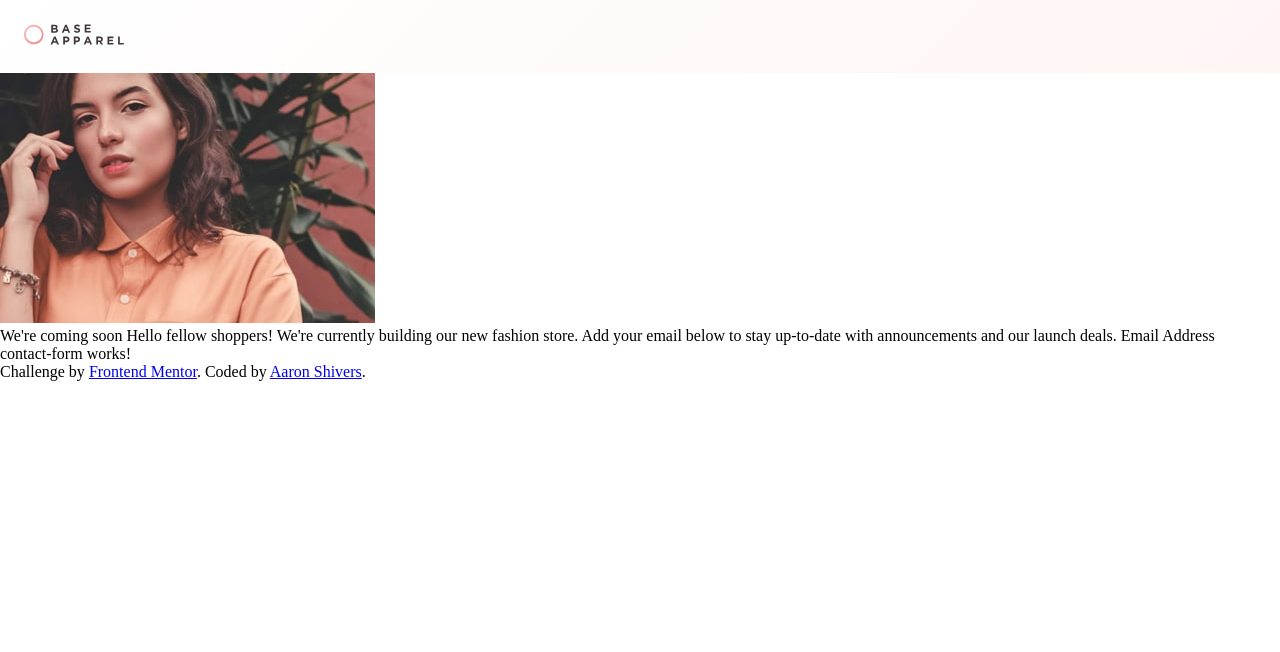
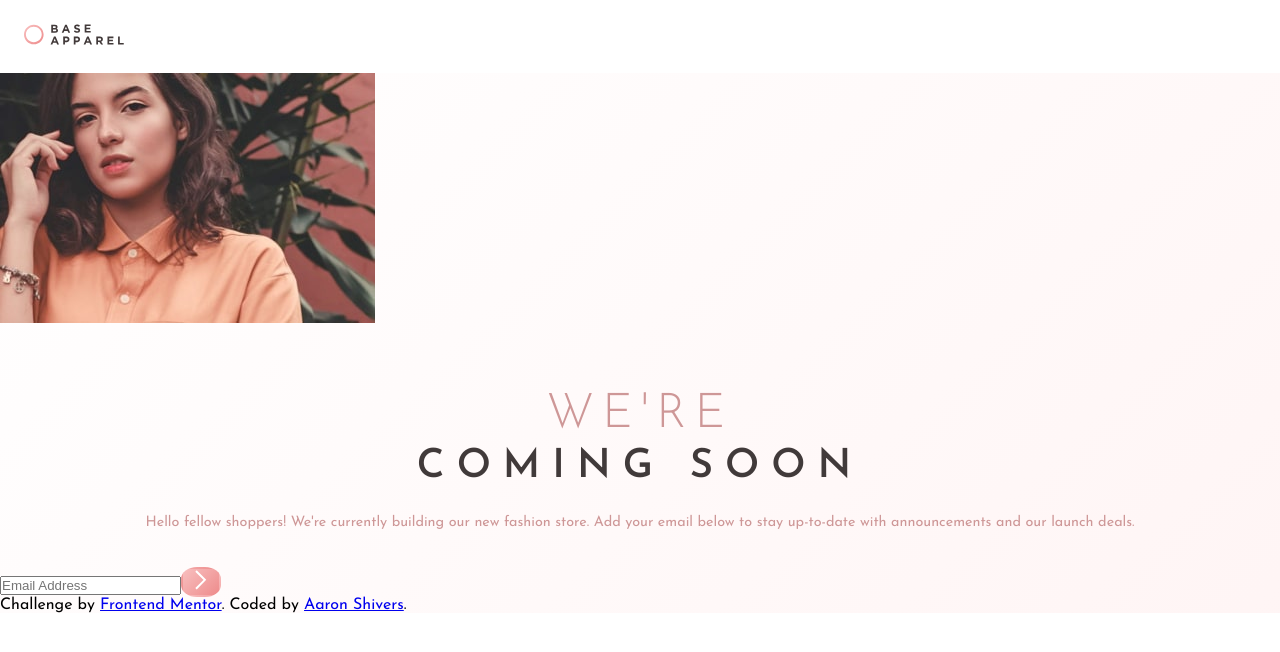
Before and after one commit to aaronshivers/base-apparel, an Angular app: page / in a window 1280 px wide. Shown: the top 652 px of the page. Built offline with nearby package versions, Linux system fonts and the light colour scheme.

Commit message:
setup main section

```diff
--- a/src/app/app.component.html
+++ b/src/app/app.component.html
@@ -1,9 +1,11 @@
 <app-topbar></app-topbar>
 
-<app-hero></app-hero>
+<div class="container">
+  <app-hero></app-hero>
 
-<app-main></app-main>
+  <app-main></app-main>
 
-<app-contact-form></app-contact-form>
+  <app-contact-form></app-contact-form>
 
-<app-footer></app-footer>
+  <app-footer></app-footer>
+</div>
--- a/src/app/app.component.scss
+++ b/src/app/app.component.scss
@@ -0,0 +1,6 @@
+@import "src/assets/scss/mixins";
+
+.container {
+  height: 100%;
+  @include background-gradient-white;
+}
--- a/src/app/contact-form/contact-form.component.html
+++ b/src/app/contact-form/contact-form.component.html
@@ -1 +1,6 @@
-<p>contact-form works!</p>
+<div class="contact">
+  <input type="text" class="contact__input" placeholder="Email Address">
+  <button class="contact__button">
+    <svg xmlns="http://www.w3.org/2000/svg" width="12" height="20"><path fill="none" stroke="#FFF" stroke-width="2" d="M1 1l8.836 8.836L1 18.671"/></svg>
+  </button>
+</div>
--- a/src/app/contact-form/contact-form.component.scss
+++ b/src/app/contact-form/contact-form.component.scss
@@ -0,0 +1,11 @@
+@import "src/assets/scss/mixins";
+
+.contact__button {
+  //background-image: url("src/assets/images/icon-arrow.svg");
+  background-repeat: no-repeat;
+  width: 40px;
+  height: 30px;
+  border-radius: 40%;
+  @include background-gradient-red;
+  border-color: transparent;
+}
--- a/src/app/main/main.component.html
+++ b/src/app/main/main.component.html
@@ -1,6 +1,9 @@
-We're coming soon
+<div class="main">
+  <h1 class="main__header">We're</h1>
+  <h2 class="main__subheader">coming soon</h2>
 
-Hello fellow shoppers! We're currently building our new fashion store.
-Add your email below to stay up-to-date with announcements and our launch deals.
-
-Email Address
+  <p class="main__body">
+    Hello fellow shoppers! We're currently building our new fashion store. Add
+    your email below to stay up-to-date with announcements and our launch deals.
+  </p>
+</div>
--- a/src/app/main/main.component.scss
+++ b/src/app/main/main.component.scss
@@ -0,0 +1,31 @@
+@import "src/assets/scss/variables";
+@import "src/assets/scss/mixins";
+
+.main {
+  color: $red-desaturated;
+  text-align: center;
+  margin: 2rem;
+}
+
+.main__header {
+  font-weight: $font-weight-thin;
+  font-size: 3rem;
+  text-transform: uppercase;
+  letter-spacing: .5rem;
+  margin-top: 4rem;
+}
+
+.main__subheader {
+  color: $red-dark-gray;
+  font-size: 2.5rem;
+  font-weight: $font-weight-thick;
+  text-transform: uppercase;
+  letter-spacing: .75rem;
+  margin-top: .5rem;
+}
+
+.main__body {
+  font-size: .9rem;
+  line-height: 1.5rem;
+  margin-top: 1.5rem;
+}
--- a/src/app/topbar/topbar.component.scss
+++ b/src/app/topbar/topbar.component.scss
@@ -1,7 +1,4 @@
-@import "src/assets/scss/mixins";
-
 .topbar {
-  @include background-gradient-white;
   width: 100%;
 }
 
--- a/src/assets/scss/_variables.scss
+++ b/src/assets/scss/_variables.scss
@@ -14,4 +14,8 @@ $red-dark-gray: hsl(0, 6%, 24%);
 
 // Body Copy
 
-$font-body: 16px;
+$font-style: 'Josefin Sans', sans-serif;
+$font-size: 16px;
+$font-weight-thin: 300;
+$font-weight-normal: 400;
+$font-weight-thick: 600;
--- a/src/styles.scss
+++ b/src/styles.scss
@@ -1,9 +1,16 @@
 /* You can add global styles to this file, and also import other style files */
 
 @import url('https://fonts.googleapis.com/css?family=Josefin+Sans:300,400,600&display=swap');
+@import "assets/scss/variables";
 
 * {
   margin: 0;
   padding: 0;
   box-sizing: border-box;
 }
+
+body {
+  font-family: $font-style;
+  font-size: $font-size;
+  font-weight: $font-weight-normal;
+}
```
